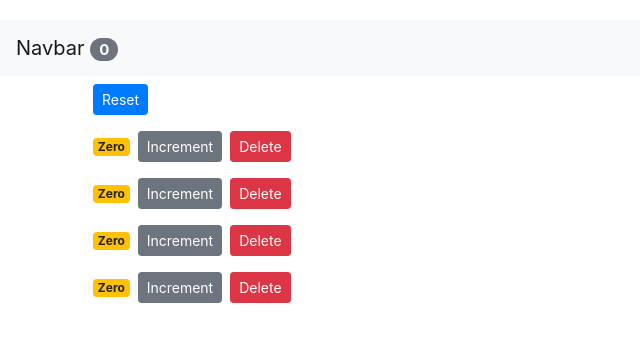
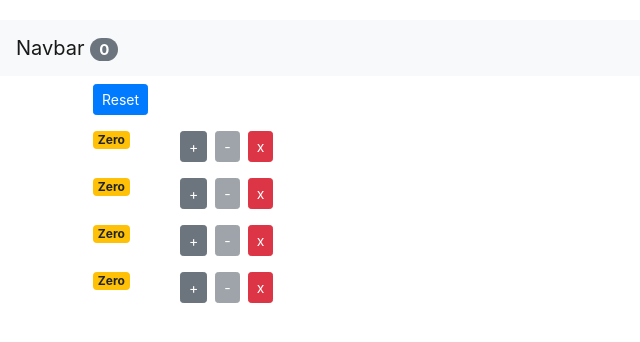
Before and after one commit to cameronRomo/react-counter, a React (Create React App) app: page / in a window 1280 px wide. Shown: the top 342 px of the page, without its empty margins (0-640 px from the left). Built offline with nearby package versions, Linux system fonts and the light colour scheme.

Commit message:
Add functionality to decrement and change styles to grid

```diff
--- a/src/App.js
+++ b/src/App.js
@@ -5,6 +5,10 @@
 import Navbar from "./components/Navbar";
 
 class App extends Component {
+  constructor() {
+    super();
+    console.log("App - Constructor");
+  }
   state = {
     counters: [
       { id: 1, value: 0 },
@@ -43,6 +47,16 @@
     });
   };
 
+  handleDecrement = (counter) => {
+    const counters = [...this.state.counters];
+    const index = counters.indexOf(counter);
+    counters[index] = { ...counter };
+    counters[index].value--;
+    this.setState({
+      counters,
+    });
+  };
+
   render() {
     return (
       <>
@@ -54,6 +68,7 @@
             counters={this.state.counters}
             onReset={this.handleReset}
             onIncrement={this.handleIncrement}
+            onDecrement={this.handleDecrement}
             onDelete={this.handleDelete}
           />
         </main>
--- a/src/components/Counter.jsx
+++ b/src/components/Counter.jsx
@@ -14,20 +14,31 @@
 
   render() {
     return (
-      <div>
+      <div className="row">
+        <div className="col-1">
           <span className={this.getBadgeClasses()}>{this.formatCount()}</span>
+        </div>
+        <div className="col">
           <button
             className="btn btn-secondary btn-sm"
             onClick={() => this.props.onIncrement(this.props.counter)}
           >
-          Increment
+            +
           </button>
           <button
-          className="btn btn-danger btn-sm m-2"
+            className="btn btn-secondary btn-sm m-2"
+            onClick={() => this.props.onDecrement(this.props.counter)}
+            disabled={this.props.counter.value === 0 ? "disabled" : ""}
+          >
+            -
+          </button>
+          <button
+            className="btn btn-danger btn-sm"
             onClick={() => this.props.onDelete(this.props.counter.id)}
           >
-          Delete
+            x
           </button>
+        </div>
       </div>
     );
   }
--- a/src/components/Counters.jsx
+++ b/src/components/Counters.jsx
@@ -3,14 +3,12 @@
 
 class Counters extends Component {
   render() {
-    const { onReset, counters, onDelete, onIncrement } = this.props;
+    const { onReset, counters, onDelete, onIncrement, onDecrement } =
+      this.props;
 
     return (
       <div>
-        <button
-          className="btn btn-primary btn-sm m-2"
-          onClick={onReset}
-        >
+        <button className="btn btn-primary btn-sm m-2" onClick={onReset}>
           Reset
         </button>
         {counters.map((counter) => (
@@ -18,6 +16,7 @@
             key={counter.id}
             counter={counter}
             onIncrement={onIncrement}
+            onDecrement={onDecrement}
             onDelete={onDelete}
           />
         ))}
```
Lines whose indentation alone changed are shown as unchanged.
